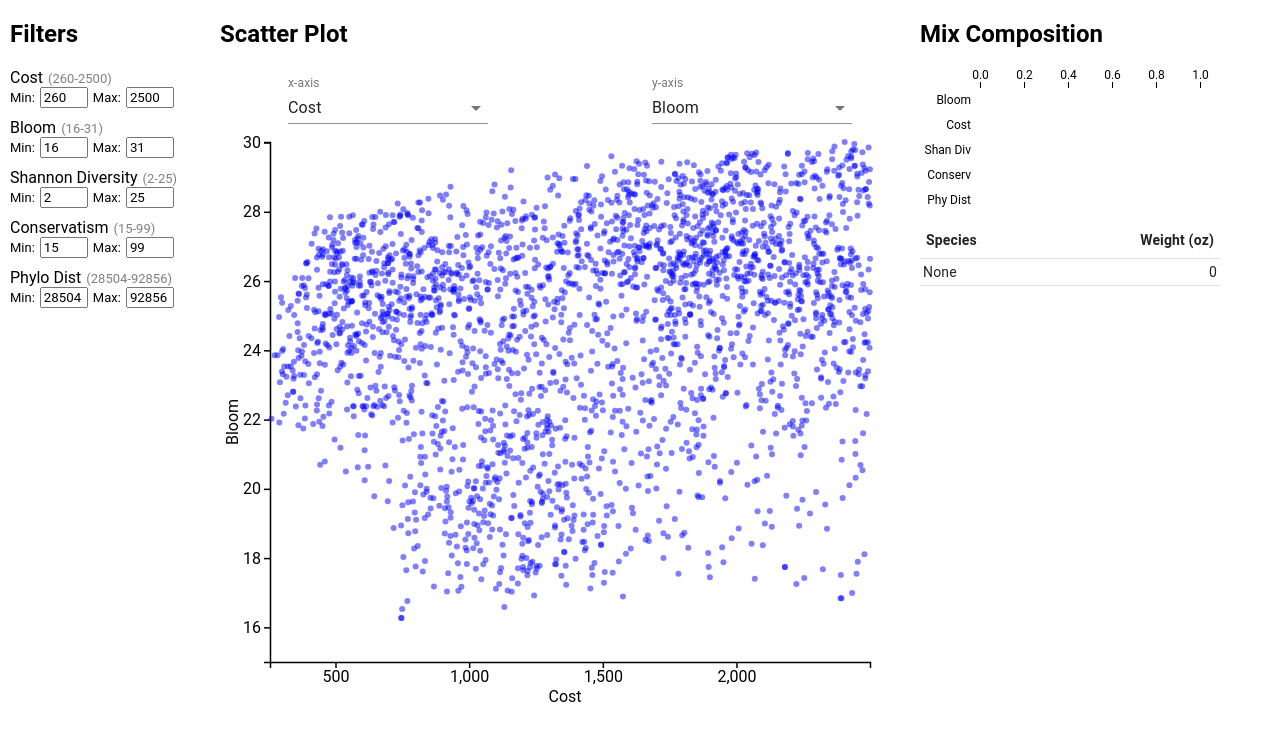
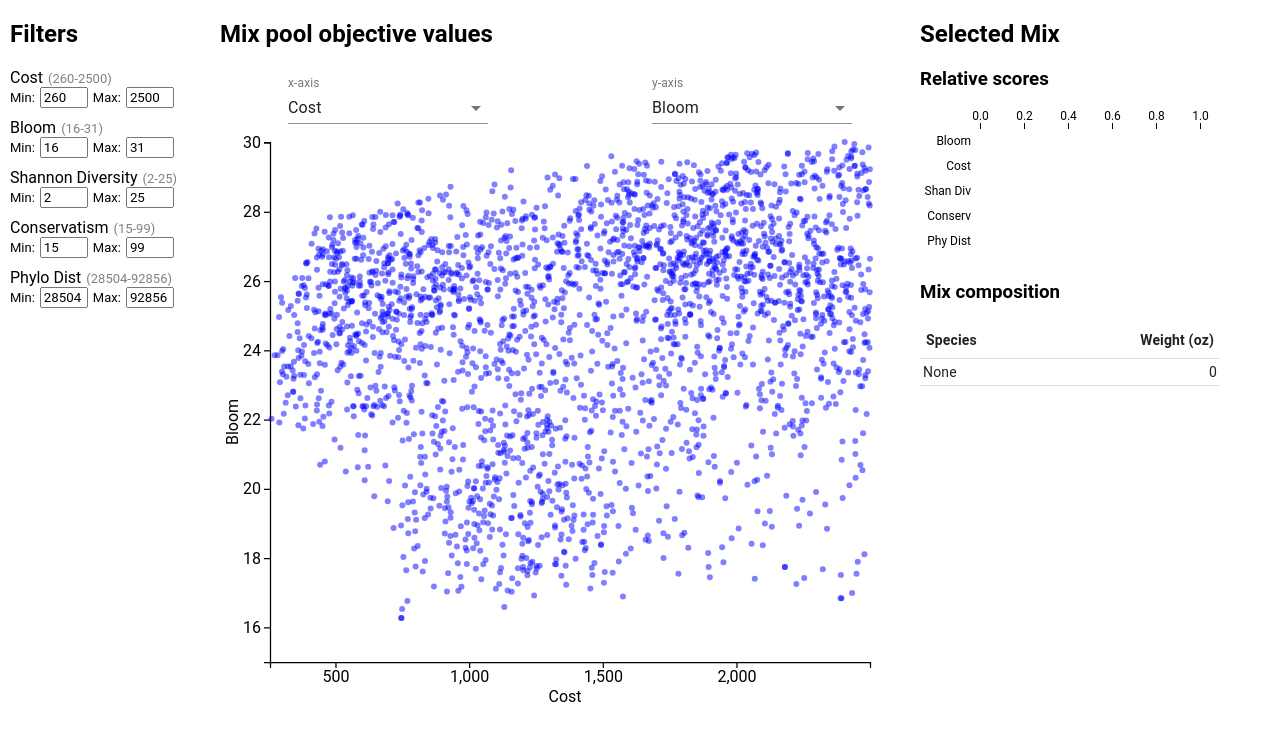
Before and after one commit to phawthorne/ComputationalSeedMixDesign, a React (Create React App) app: page / in a window 1280 px wide. Shown: the top 740 px of the page. Built offline with nearby package versions, Linux system fonts and the light colour scheme.

Commit message:
relabel sections

```diff
--- a/src/OptimBrowser/OptimBrowser.jsx
+++ b/src/OptimBrowser/OptimBrowser.jsx
@@ -63,7 +63,7 @@ const OptimBrowser = () => {
       .attr("id", "x-axis")
       .attr("transform", `translate(0, ${figH - margin.bottom})`)
       .call(xAxis)
-      .attr("stroke-width", 1.5)
+      .attr("stroke-width", 1.25)
       .attr("font-size", "12pt");
     canvas.append("text")
       .attr("id", "x-axis-label")
@@ -83,7 +83,7 @@ const OptimBrowser = () => {
       .attr("id", "y-axis")
       .attr("transform", `translate(${margin.left}, 0)`)
       .call(yAxis)
-      .attr("stroke-width", 1.5)
+      .attr("stroke-width", 1.25)
       .attr("font-size", "12pt");
     canvas.append("text")
       .attr("id", "y-axis-label")
@@ -176,7 +176,7 @@ const OptimBrowser = () => {
       .ticks(5);
     canvas.select("g#x-axis")
       .call(xAxis)
-      .attr("stroke-width", 1.5)
+      .attr("stroke-width", 1.25)
       .attr("font-size", "12pt");
     canvas.select("text#x-axis-label")
       .text(axisLabels[xAxisObjective]);
@@ -191,7 +191,7 @@ const OptimBrowser = () => {
       .ticks(5);
     canvas.select("g#y-axis")
       .call(yAxis)
-      .attr("stroke-width", 1.5)
+      .attr("stroke-width", 1.25)
       .attr("font-size", "12pt");
     canvas.select("text#y-axis-label")
       .text(axisLabels[yAxisObjective]);
@@ -289,7 +289,7 @@ const OptimBrowser = () => {
     </div>
 
     <div id="ob-plot-pane">
-      <h2>Scatter Plot</h2>
+      <h2>Mix pool objective values</h2>
       <AxisControl
         xAxis={xAxisObjective}
         setXAxis={setXAxisObjective}
@@ -421,9 +421,9 @@ const ReportPane = ({ mixid, scores }) => {
   return(
     <div id="ob-report-pane">
       <div id='ob-report-table'>
-        <h2>Mix Composition</h2>
-          <MixScoreTable scores={scores} />
-          <MixCompositionTable composition={composition} />
+        <h2>Selected Mix</h2>
+        <MixScoreTable scores={scores} />
+        <MixCompositionTable composition={composition} />
       </div>
     </div>
   )
@@ -519,6 +519,7 @@ const MixScoreTable = ({scores}) => {
 
   return (
     <div id="mix-score-panel">
+      <h3>Relative scores</h3>
       <div id="mix-score-plot"></div>
     </div>
   )
@@ -530,6 +531,7 @@ const MixCompositionTable = ({composition}) => {
 
   return(
     <div id="mix-composition-table">
+      <h3>Mix composition</h3>
       <Table className={classes.table} size="small" aria-label="a dense table">
         <TableHead>
           <TableRow>
```
